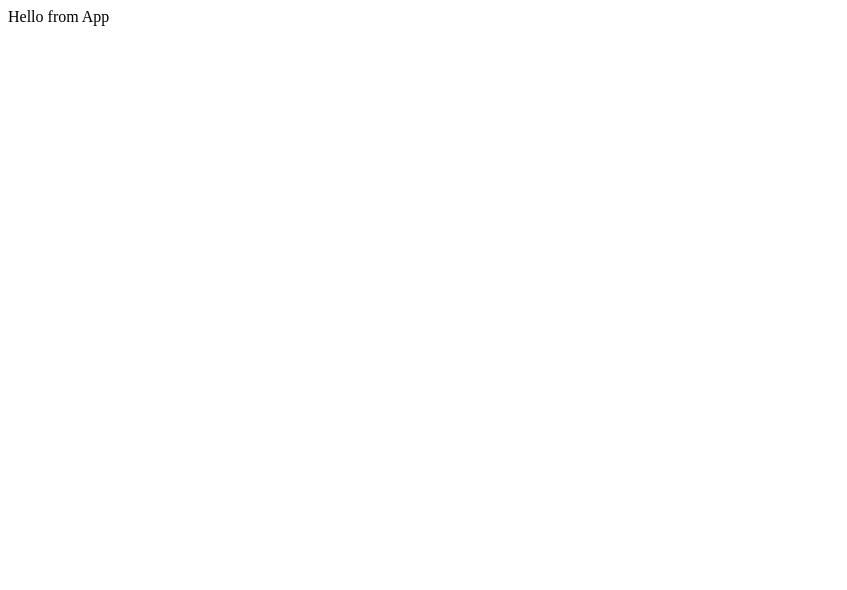
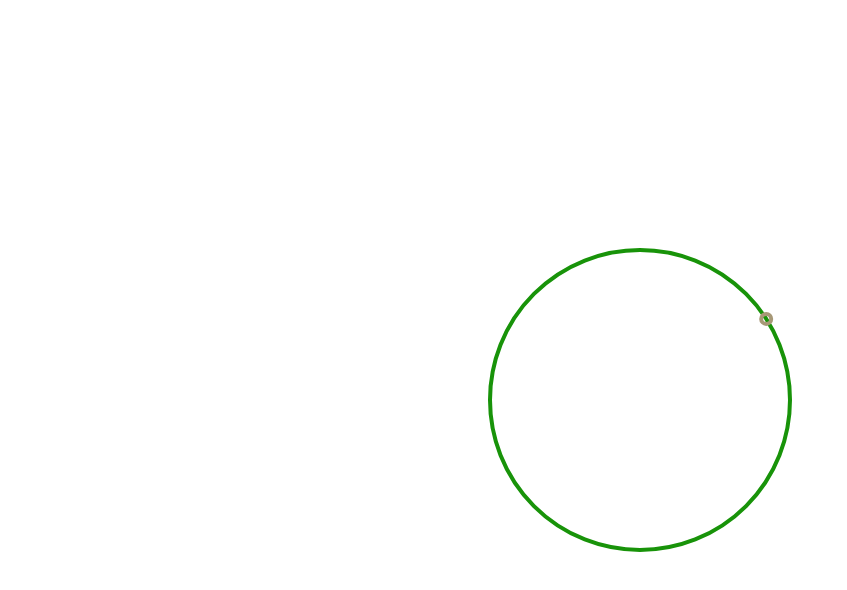
Before and after one commit to shtabnoy/react-starter, a React app: page / in a window 1280 px wide. Shown: the top 590 px of the page, without its empty margins (0-847 px from the left). Built offline with nearby package versions, Linux system fonts and the light colour scheme.

Commit message:
canvas animated circle

```diff
--- a/package.json
+++ b/package.json
@@ -13,6 +13,7 @@
   "author": "shtabnoy",
   "license": "ISC",
   "dependencies": {
+    "emotion": "^9.2.6",
     "express": "^4.15.4",
     "jsx-control-statements": "^3.2.6",
     "prop-types": "^15.5.10",
--- a/src/App.js
+++ b/src/App.js
@@ -1,8 +1,93 @@
+/* global window */
 import React, { Component } from 'react'
+import { css } from 'emotion'
+
+const styles = css`
+    position: absolute;
+    top: 50%;
+    left: 50%;
+    transform: translate(-50%, -50%);
+`
 
 class App extends Component {
+    // state = {
+    //     m: 11
+    // }
+
+    // render() {
+    //     const { m } = this.state
+    //     const a = (360 / m) * Math.PI / 180
+    //     const x = 110 + 100 * Math.cos(a)
+    //     const y = 110 - 100 * Math.sin(a)
+    //     console.log(x)
+    //     console.log(y)
+    //     return (
+    //         <svg className={svgStyles} width="220" height="220">
+    //             <circle cx="110" cy="110" r="100" stroke="red" strokeWidth="2" fill="none" />
+    //             <circle cx={x} cy={y} r="4" fill="blue" />
+
+    //         </svg>
+    //     )
+    // }
+
+    constructor(props) {
+        super(props)
+        this.canvas = React.createRef()
+        this.size = 300
+        this.extra = 4
+        this.radius = 150
+        this.angleInc = 3
+    }
+
+    componentDidMount() {
+        window.requestAnimationFrame(() => this.draw(0))
+    }
+
+    degToRad = deg => deg * Math.PI / 180
+
+    draw = (angle) => {
+        const canvas = this.canvas.current
+        const ctx = canvas.getContext('2d')
+
+        ctx.clearRect(0, 0, this.size + this.extra, this.size + this.extra)
+        ctx.beginPath()
+        // ctx.moveTo(150, 150)
+        // ctx.lineTo(300, 150)
+        ctx.arc(
+            this.radius + this.extra / 2,
+            this.radius + this.extra / 2,
+            this.radius,
+            0,
+            this.degToRad(angle),
+            false
+        )
+        // ctx.lineTo(150, 150)
+        ctx.strokeStyle = '#189309'
+        ctx.lineWidth = 4
+        ctx.stroke()
+        if (angle <= 360) {
+            window.requestAnimationFrame(() => this.draw(angle + this.angleInc))
+        }
+
+        const a = this.degToRad(360 / 11)
+        const x = this.radius + this.extra / 2 + this.radius * Math.cos(a)
+        const y = this.radius + this.extra / 2 - this.radius * Math.sin(a)
+
+        ctx.beginPath()
+        ctx.arc(x, y, 5, 0, 2 * Math.PI, false)
+        ctx.strokeStyle = '#a79877'
+        ctx.stroke()
+    }
+
     render() {
-        return <div>Hello from App</div>
+        return (
+            <canvas
+                className={styles}
+                ref={this.canvas}
+                width={this.size + this.extra}
+                height={this.size + this.extra}
+            />
+        )
     }
 }
 
```
Also changed, not shown: 1 other file (tests, documents, lock files or other folders).
